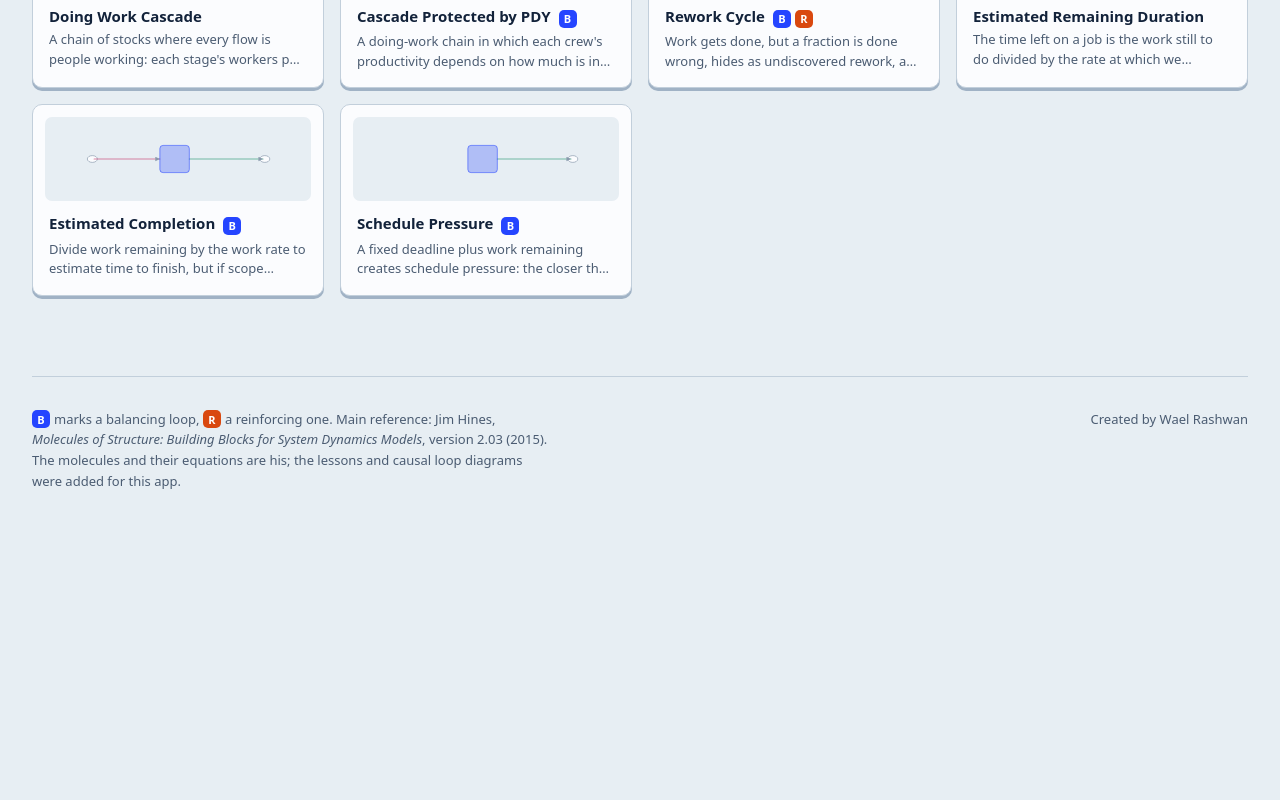
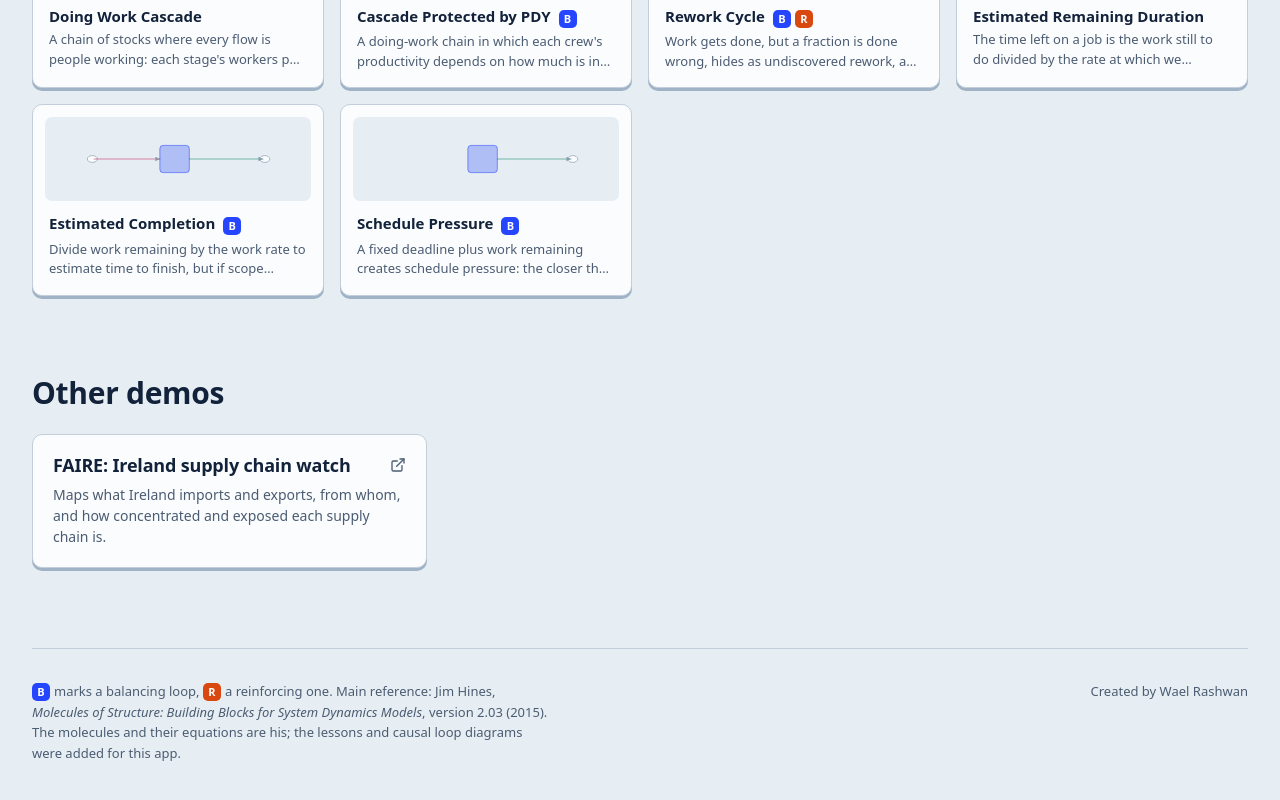
Before and after one commit to waelrash1/loopbricks, a React (Vite) app: page / in a window 1280 px wide. Shown: the part 7049-7849 px from the top of the page. Before the commit the page ends 7637 px from the top, so only its background shows below. Built offline with nearby package versions, Linux system fonts and the light colour scheme.

Commit message:
Add FAIRE as an outside demo on the home page

```diff
--- a/src/components/MoleculeMap.tsx
+++ b/src/components/MoleculeMap.tsx
@@ -1,4 +1,5 @@
 import { useEffect } from "react";
+import { ExternalLink } from "lucide-react";
 import { GROUPS, MODELS } from "@/data/molecules";
 import { GROUP_BLURB } from "@/data/catalog";
 import { PRESETS } from "@/data/presets";
@@ -10,6 +11,15 @@ import { Button } from "@/components/ui/button";
 
 const DEMO = "stockmgmt";
 const DEMO_LENGTH = 60; // weeks: long enough to see the overshoot ring down
+// Other apps by the same author, shown under the catalogue.
+// ponytail: swap the url for the Vercel address once FAIRE is published
+const DEMOS = [
+  {
+    name: "FAIRE: Ireland supply chain watch",
+    blurb: "Maps what Ireland imports and exports, from whom, and how concentrated and exposed each supply chain is.",
+    url: "http://localhost:5199/",
+  },
+].filter((d) => !d.url.includes("localhost") || location.hostname === "localhost"); // a localhost link would be dead on the live site
 const slug = (title: string) => "fam-" + title.toLowerCase().replace(/[^a-z]+/g, "-");
 
 // The hero is the product: a real molecule, running. Stock management with the supply line ignored
@@ -125,6 +135,24 @@ export default function MoleculeMap({ onSelect, onStartTour }: { onSelect: (k: s
         </section>
       ))}
 
+      {DEMOS.length > 0 && (
+        <section className="pt-16 md:pt-20">
+          <h2 className="heading text-[26px] md:text-[30px]">Other demos</h2>
+          <ul className="mt-6 grid sm:grid-cols-2 lg:grid-cols-3 gap-4">
+            {DEMOS.map((d) => (
+              <li key={d.url}>
+                <a href={d.url} target="_blank" rel="noreferrer" className="brick brick-w block h-full p-5">
+                  <span className="heading flex items-center justify-between gap-3 text-[18px]">
+                    {d.name} <ExternalLink size={16} aria-hidden className="shrink-0 text-muted-foreground" />
+                  </span>
+                  <span className="block mt-2 text-[14px] leading-[1.5] text-muted-foreground">{d.blurb}</span>
+                </a>
+              </li>
+            ))}
+          </ul>
+        </section>
+      )}
+
       <footer className="mt-20 border-t border-border py-8 text-[13px] leading-[1.6] text-muted-foreground grid md:grid-cols-[minmax(0,1fr)_auto] gap-6">
         <p className="max-w-[70ch]">
           <span className="chip chipB">B</span>marks a balancing loop, <span className="chip chipR">R</span>a reinforcing one. Main reference: Jim Hines,{" "}
```
